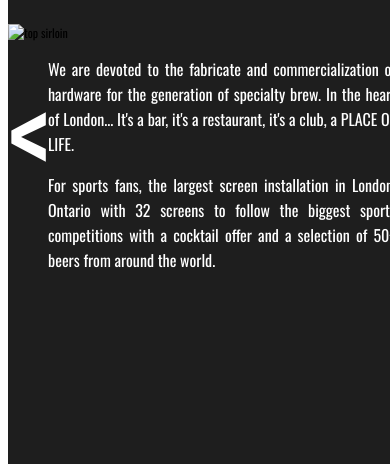
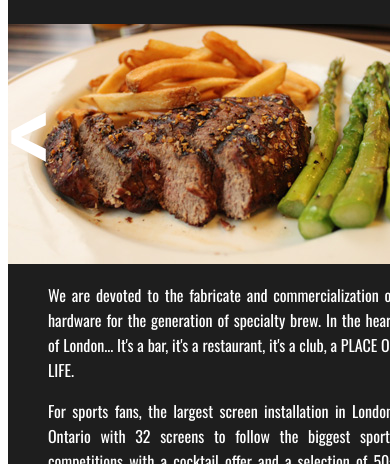
Before and after one commit to kwenox25/Dahilan_KwencyMaye_Integrated, a plain HTML site: page index_mobile.html in a window 390 px wide. Shown: the part 722-1186 px from the top of the page. Drawn offline with nearby package versions, Linux system fonts and the light colour scheme.

Commit message:
updated index_mobile
corrected the path file of an image

```diff
--- a/index_mobile.html
+++ b/index_mobile.html
@@ -41,7 +41,7 @@
             <div id="image-slider-con">
                 <h2 class="image-slider-h2">Enjoy Authentic</h2>
                 <h3 class="image-slider-h3">DELISH FOODS AND CRAFT BEERS</h3>
-                <img src="../dahilan_kwencymaye_FIP/images/mobileMenu.jpg" alt="top sirloin">
+                <img src="images/mobileMenu.jpg" alt="top sirloin">
 
                 <!-- ascii symbols for <> -->
                 <span id="mobile-slider-left">&#60;</span>
```
